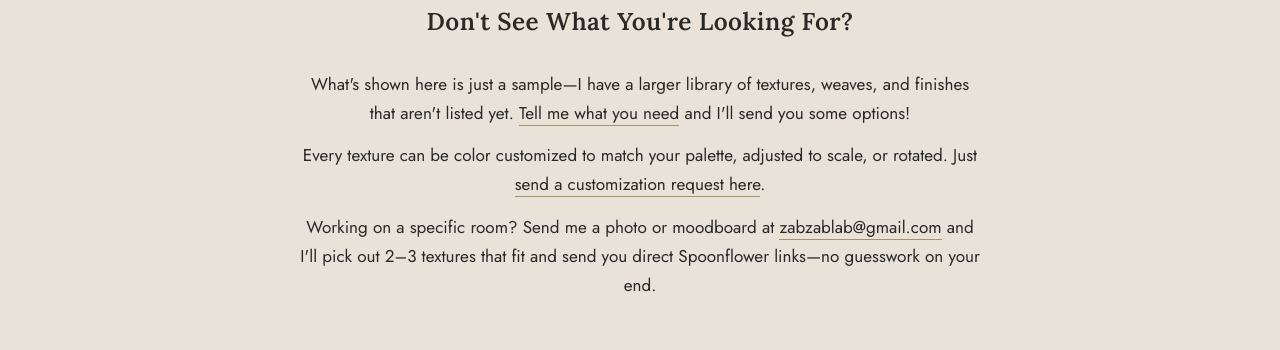
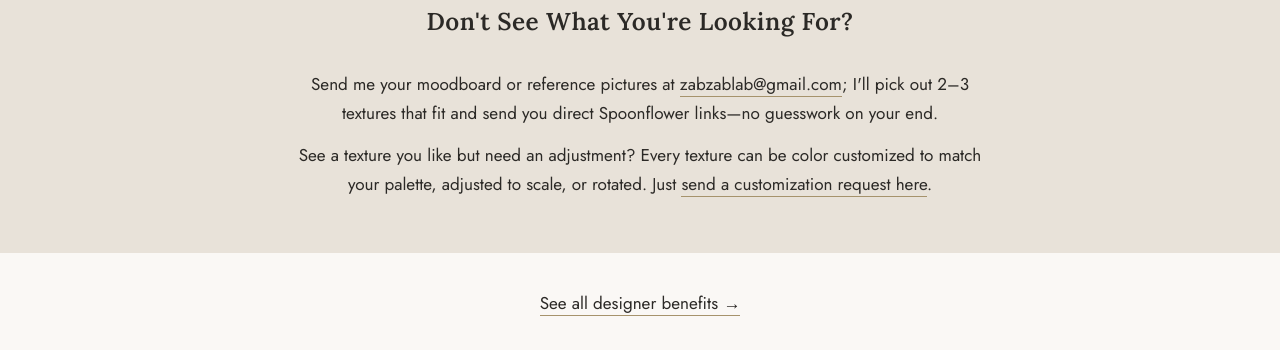
Before and after one commit to VeraZab/zabzablab, a Next.js app: page /designs/faux-fabric in a window 1280 px wide. Shown: the part 2888-3238 px from the top of the page. Built offline with nearby package versions, Linux system fonts and the light colour scheme; no server answers.

Commit message:
adjust copy

```diff
--- a/app/designs/faux-fabric/page.tsx
+++ b/app/designs/faux-fabric/page.tsx
@@ -156,17 +156,12 @@ export default function FauxFabricPage() {
                     <div className={styles.notFinding}>
                         <h2>Don&apos;t See What You&apos;re Looking For?</h2>
                         <p>
-                            What&apos;s shown here is just a sample&mdash;I have a larger library of textures, weaves, and finishes that aren&apos;t listed yet.{' '}
-                            <a href="mailto:zabzablab@gmail.com" className={styles.ctaLink}>Tell me what you need</a> and I&apos;ll send you some options!
+                            Send me your moodboard or reference pictures at <a href="mailto:zabzablab@gmail.com" className={styles.ctaLink}>zabzablab@gmail.com</a>;
+                            I&apos;ll pick out 2&ndash;3 textures that fit and send you direct Spoonflower links&mdash;no guesswork on your end.
                         </p>
                         <p>
-                            Every texture can be color customized to match your palette, adjusted to scale, or rotated.
+                            See a texture you like but need an adjustment? Every texture can be color customized to match your palette, adjusted to scale, or rotated.
                             Just <Link href="/resize-recolor-request" className={styles.ctaLink}>send a customization request here</Link>.
-                        </p>
-                        <p>
-                            Working on a specific room? Send me a photo or moodboard
-                            at <a href="mailto:zabzablab@gmail.com" className={styles.ctaLink}>zabzablab@gmail.com</a> and
-                            I&apos;ll pick out 2&ndash;3 textures that fit and send you direct Spoonflower links&mdash;no guesswork on your end.
                         </p>
                     </div>
                 </div>
```
